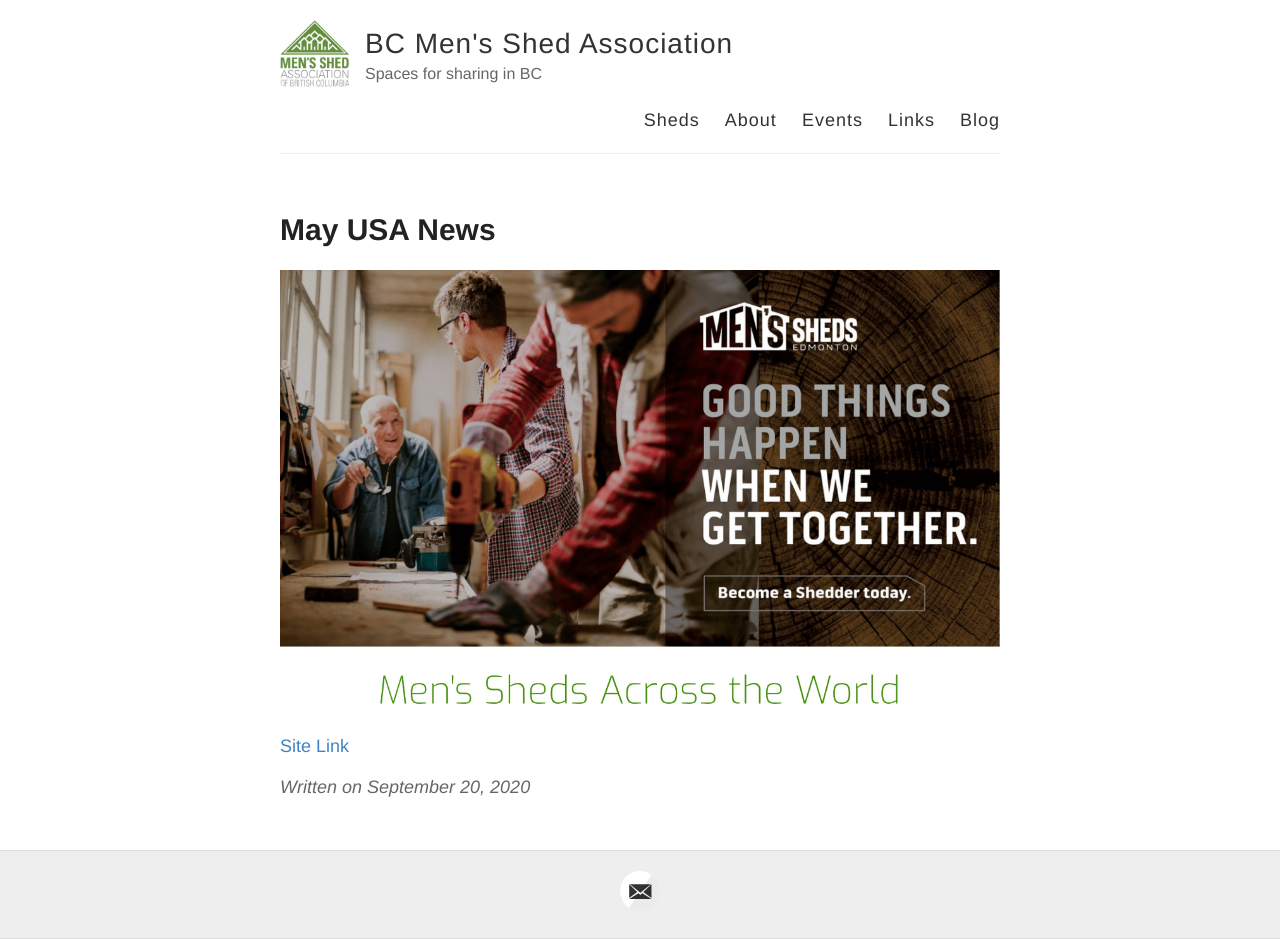
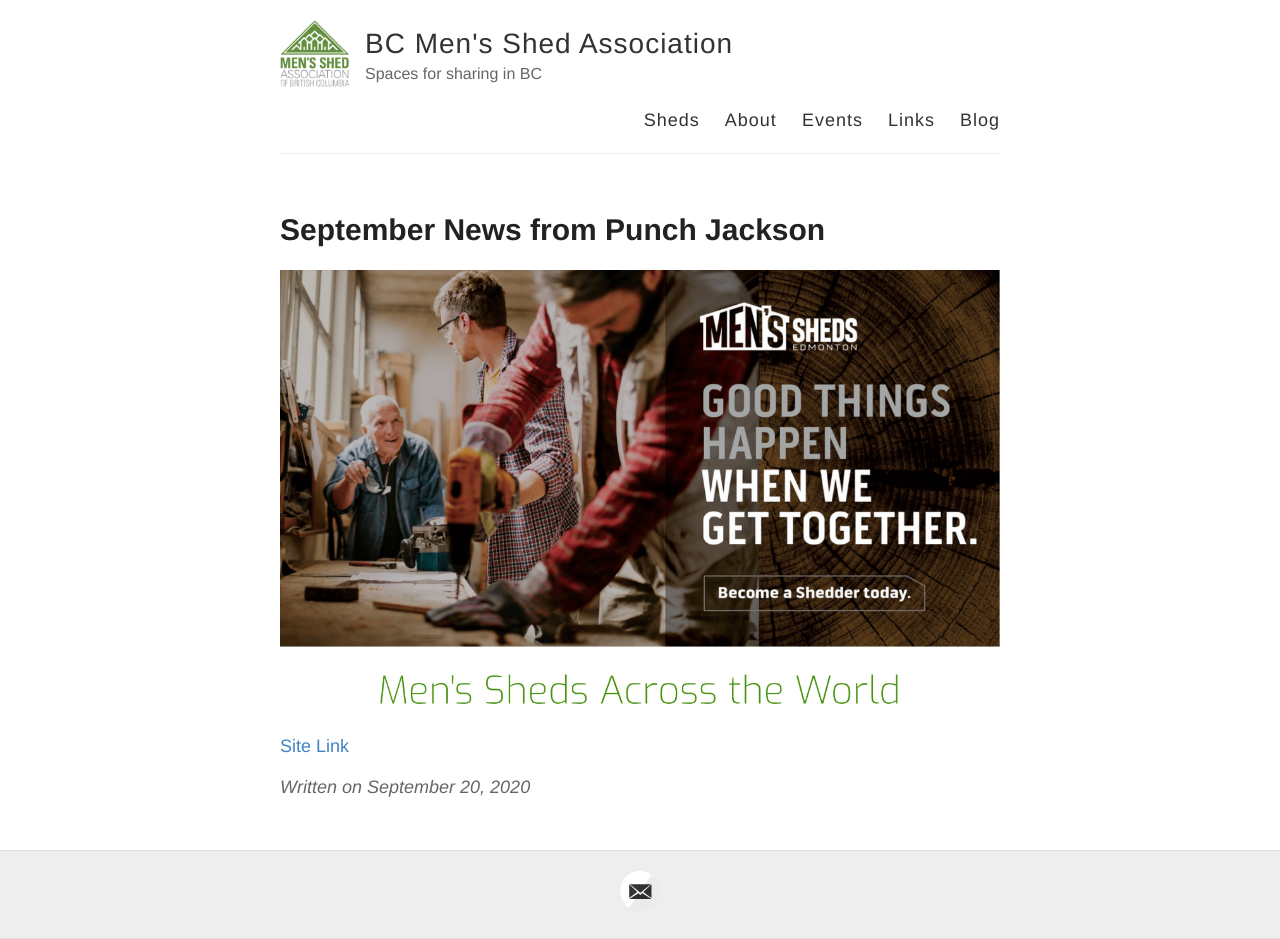
Before and after one commit to bcmensshed/bcmensshed.github.io, a Jekyll site: the page built from _posts/2020-09-20-PJackson.md, in a window 1280 px wide. Built offline with Jekyll 4.4.1, drawn with Linux system fonts in a browser that asks for light colours.

Commit message:
Update 2020-09-20-PJackson.md

```diff
--- a/_posts/2020-09-20-PJackson.md
+++ b/_posts/2020-09-20-PJackson.md
@@ -1,6 +1,6 @@
 ---
 layout: post
-title:  May USA News
+title:  September News from Punch Jackson
 excerpt_separator: <!--more-->
 ---
 
```
